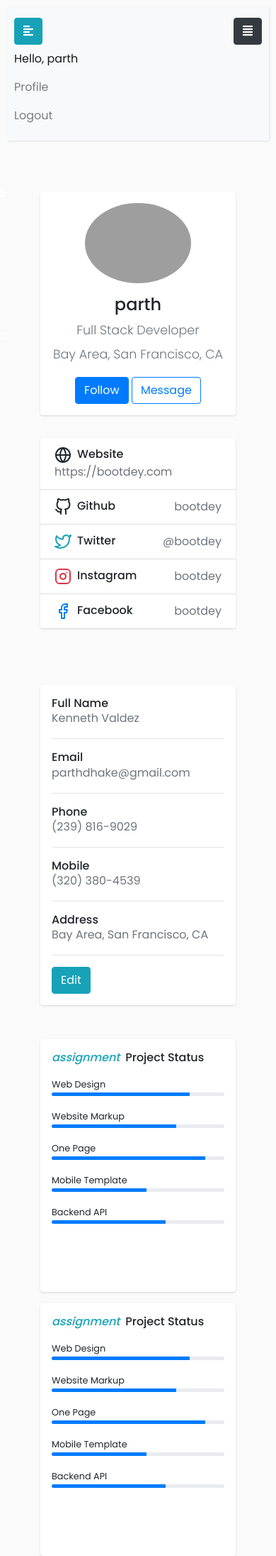
After one commit to parthdhake/kanbanboard-django, a Django app: page /profile in a window 390 px wide, after a click that opens the changed part. The commit adds this page. Shown: the whole page at 71% size. Run offline with Django 3.2, Linux system fonts and the light colour scheme; a user stored in the database is signed in; tables that the repository leaves empty hold one stand-in row (values such as "Sample post"); some libraries are stand-ins or nearby versions; grey boxes are pictures that could not be loaded.

Commit message:
Profile Added

```diff
--- a/home/views.py
+++ b/home/views.py
@@ -6,4 +6,7 @@ from django.contrib.auth.decorators import login_required
 
 @login_required(login_url='login')
 def home(request):
-    return render(request, 'home/dashboard.html')
+
+    user = request.user
+
+    return render(request, 'home/dashboard.html', {'user': user})
--- a/kanbanboard/urls.py
+++ b/kanbanboard/urls.py
@@ -23,4 +23,5 @@ urlpatterns = [
     path('admin/', admin.site.urls),
     path('', include('userAuth.urls')),
     path('home/', include('home.urls')),
+    path('profile', include('userProfile.urls')),
 ] + static(settings.MEDIA_URL, document_root=settings.MEDIA_ROOT)
--- a/static/styles/home.css
+++ b/static/styles/home.css
@@ -84,13 +84,15 @@ span {
 }
 
 #sidebar ul li a {
-  text-align: left;
+  text-align: center;
+  margin: 8px;
 }
 
 #sidebar.active ul li a {
   padding: 20px 10px;
   text-align: center;
   font-size: 0.85em;
+  margin: 8px;
 }
 
 #sidebar.active ul li a i {
@@ -131,6 +133,7 @@ span {
 #sidebar ul li a {
   padding: 10px;
   font-size: 1.1em;
+  margin: 8px !important;
   display: block;
 }
 
@@ -233,6 +236,7 @@ a.article:hover {
   }
   #sidebar ul li a {
     padding: 20px 10px;
+    margin: 8px;
   }
   #sidebar ul li a span {
     font-size: 0.85em;
--- /dev/null
+++ b/static/styles/profile.css
@@ -0,0 +1,47 @@
+.card {
+  box-shadow: 0 1px 3px 0 rgba(0, 0, 0, 0.1), 0 1px 2px 0 rgba(0, 0, 0, 0.06);
+}
+
+.card {
+  position: relative;
+  display: flex;
+  flex-direction: column;
+  margin: 2rem;
+  min-width: 0;
+  word-wrap: break-word;
+  background-color: #fff;
+  background-clip: border-box;
+  border: 0 solid rgba(0, 0, 0, 0.125);
+  border-radius: 0.25rem;
+}
+
+.card-body {
+  flex: 1 1 auto;
+  min-height: 1px;
+  padding: 1rem;
+}
+
+.gutters-sm {
+  margin-right: -8px;
+  margin-left: -8px;
+}
+
+.gutters-sm > .col,
+.gutters-sm > [class*="col-"] {
+  padding-right: 8px;
+  padding-left: 8px;
+}
+.mb-3,
+.my-3 {
+  margin-bottom: 1rem !important;
+}
+
+.bg-gray-300 {
+  background-color: #e2e8f0;
+}
+.h-100 {
+  height: 100% !important;
+}
+.shadow-none {
+  box-shadow: none !important;
+}
--- a/home/templates/home/main.html
+++ b/templates/main.html
@@ -43,53 +43,10 @@
         </div>
 
         <ul class="list-unstyled components">
-          <li class="active">
-            <a
-              href="#homeSubmenu"
-              data-toggle="collapse"
-              aria-expanded="false"
-              class="dropdown-toggle"
-            >
-              <i class="fas fa-home"></i>
-              Home
+          <li>
+            <a href="{% url 'home' %}">
+              <i class="fas fa-clipboard-list"></i> Boards
             </a>
-            <ul class="collapse list-unstyled" id="homeSubmenu">
-              <li>
-                <a href="#">Home 1</a>
-              </li>
-              <li>
-                <a href="#">Home 2</a>
-              </li>
-              <li>
-                <a href="#">Home 3</a>
-              </li>
-            </ul>
-          </li>
-          <li>
-            <a href="#">
-              <i class="fas fa-briefcase"></i>
-              About
-            </a>
-            <a
-              href="#pageSubmenu"
-              data-toggle="collapse"
-              aria-expanded="false"
-              class="dropdown-toggle"
-            >
-              <i class="fas fa-copy"></i>
-              Pages
-            </a>
-            <ul class="collapse list-unstyled" id="pageSubmenu">
-              <li>
-                <a href="#">Page 1</a>
-              </li>
-              <li>
-                <a href="#">Page 2</a>
-              </li>
-              <li>
-                <a href="#">Page 3</a>
-              </li>
-            </ul>
           </li>
           <li>
             <a href="#">
@@ -114,17 +71,13 @@
         <ul class="list-unstyled CTAs">
           <li>
             <a
-              href="https://bootstrapious.com/tutorial/files/sidebar.zip"
+              href="https://github.com/parthdhake/kanbanboard-django"
               class="download"
-              >Download source</a
+              >View Source</a
             >
           </li>
           <li>
-            <a
-              href="https://bootstrapious.com/p/bootstrap-sidebar"
-              class="article"
-              >Back to article</a
-            >
+            <a href="{% url 'logout' %}" class="article">Logout</a>
           </li>
         </ul>
       </nav>
--- a/userAuth/urls.py
+++ b/userAuth/urls.py
@@ -2,9 +2,11 @@ from django.urls import path
 from . import views
 from django.conf import settings
 from django.conf.urls.static import static
+from django.contrib.auth.views import LogoutView
 
 urlpatterns = [
     path('', views.login_signup, name='login_signup'),
     path('login/', views.userlogin, name='login'),
+    path('logout/', LogoutView.as_view(next_page='login'), name='logout'),
     path('signup/', views.signup, name='signup'),
 ] + static(settings.MEDIA_URL, document_root=settings.MEDIA_ROOT)
--- a/userAuth/views.py
+++ b/userAuth/views.py
@@ -1,7 +1,7 @@
-from .formtemplate import RegisterForm
+from templates.formtemplate import RegisterForm
 
 from django.shortcuts import redirect, render
-from django.contrib.auth import authenticate, login
+from django.contrib.auth import authenticate, login, logout
 
 
 # Create your views here.
--- /dev/null
+++ b/userProfile/templates/userProfile/profile.html
@@ -0,0 +1,425 @@
+{% extends 'main.html' %} {% load static %} {% block content %}
+<link rel="stylesheet" href="{% static 'styles/profile.css' %}" />
+
+<div class="content" style="margin: 10px; width: 100%">
+  <!-- Page Content  -->
+  <nav class="navbar navbar-expand-lg navbar-light bg-light">
+    <div class="container-fluid">
+      <button type="button" id="sidebarCollapse" class="btn btn-info">
+        <i class="fas fa-align-left"></i>
+        <span></span>
+      </button>
+      <button
+        class="btn btn-dark d-inline-block d-lg-none ml-auto"
+        type="button"
+        data-toggle="collapse"
+        data-target="#navbarSupportedContent"
+        aria-controls="navbarSupportedContent"
+        aria-expanded="false"
+        aria-label="Toggle navigation"
+      >
+        <i class="fas fa-align-justify"></i>
+      </button>
+
+      <div class="collapse navbar-collapse" id="navbarSupportedContent">
+        <ul class="nav navbar-nav ml-auto">
+          <li class="nav-item active">
+            <a class="nav-link" href="#">Hello, {{user}}</a>
+          </li>
+          <li class="nav-item">
+            <a class="nav-link" href="{% url 'profile' %}">Profile</a>
+          </li>
+          <li class="nav-item">
+            <a class="nav-link" href="{% url 'logout' %}">Logout</a>
+          </li>
+        </ul>
+      </div>
+    </div>
+  </nav>
+  <div class="container">
+    <div class="main-body">
+      <div class="row gutters-sm">
+        <div class="col-md-4 mb-3">
+          <div class="card">
+            <div class="card-body">
+              <div class="d-flex flex-column align-items-center text-center">
+                <img
+                  src="https://bootdey.com/img/Content/avatar/avatar7.png"
+                  alt="Admin"
+                  class="rounded-circle"
+                  width="150"
+                />
+                <div class="mt-3">
+                  <h4>{{user.username}}</h4>
+                  <p class="text-secondary mb-1">Full Stack Developer</p>
+                  <p class="text-muted font-size-sm">
+                    Bay Area, San Francisco, CA
+                  </p>
+                  <button class="btn btn-primary">Follow</button>
+                  <button class="btn btn-outline-primary">Message</button>
+                </div>
+              </div>
+            </div>
+          </div>
+          <div class="card mt-3">
+            <ul class="list-group list-group-flush">
+              <li
+                class="
+                  list-group-item
+                  d-flex
+                  justify-content-between
+                  align-items-center
+                  flex-wrap
+                "
+              >
+                <h6 class="mb-0">
+                  <svg
+                    xmlns="http://www.w3.org/2000/svg"
+                    width="24"
+                    height="24"
+                    viewBox="0 0 24 24"
+                    fill="none"
+                    stroke="currentColor"
+                    stroke-width="2"
+                    stroke-linecap="round"
+                    stroke-linejoin="round"
+                    class="feather feather-globe mr-2 icon-inline"
+                  >
+                    <circle cx="12" cy="12" r="10"></circle>
+                    <line x1="2" y1="12" x2="22" y2="12"></line>
+                    <path
+                      d="M12 2a15.3 15.3 0 0 1 4 10 15.3 15.3 0 0 1-4 10 15.3 15.3 0 0 1-4-10 15.3 15.3 0 0 1 4-10z"
+                    ></path></svg
+                  >Website
+                </h6>
+                <span class="text-secondary">https://bootdey.com</span>
+              </li>
+              <li
+                class="
+                  list-group-item
+                  d-flex
+                  justify-content-between
+                  align-items-center
+                  flex-wrap
+                "
+              >
+                <h6 class="mb-0">
+                  <svg
+                    xmlns="http://www.w3.org/2000/svg"
+                    width="24"
+                    height="24"
+                    viewBox="0 0 24 24"
+                    fill="none"
+                    stroke="currentColor"
+                    stroke-width="2"
+                    stroke-linecap="round"
+                    stroke-linejoin="round"
+                    class="feather feather-github mr-2 icon-inline"
+                  >
+                    <path
+                      d="M9 19c-5 1.5-5-2.5-7-3m14 6v-3.87a3.37 3.37 0 0 0-.94-2.61c3.14-.35 6.44-1.54 6.44-7A5.44 5.44 0 0 0 20 4.77 5.07 5.07 0 0 0 19.91 1S18.73.65 16 2.48a13.38 13.38 0 0 0-7 0C6.27.65 5.09 1 5.09 1A5.07 5.07 0 0 0 5 4.77a5.44 5.44 0 0 0-1.5 3.78c0 5.42 3.3 6.61 6.44 7A3.37 3.37 0 0 0 9 18.13V22"
+                    ></path></svg
+                  >Github
+                </h6>
+                <span class="text-secondary">bootdey</span>
+              </li>
+              <li
+                class="
+                  list-group-item
+                  d-flex
+                  justify-content-between
+                  align-items-center
+                  flex-wrap
+                "
+              >
+                <h6 class="mb-0">
+                  <svg
+                    xmlns="http://www.w3.org/2000/svg"
+                    width="24"
+                    height="24"
+                    viewBox="0 0 24 24"
+                    fill="none"
+                    stroke="currentColor"
+                    stroke-width="2"
+                    stroke-linecap="round"
+                    stroke-linejoin="round"
+                    class="feather feather-twitter mr-2 icon-inline text-info"
+                  >
+                    <path
+                      d="M23 3a10.9 10.9 0 0 1-3.14 1.53 4.48 4.48 0 0 0-7.86 3v1A10.66 10.66 0 0 1 3 4s-4 9 5 13a11.64 11.64 0 0 1-7 2c9 5 20 0 20-11.5a4.5 4.5 0 0 0-.08-.83A7.72 7.72 0 0 0 23 3z"
+                    ></path></svg
+                  >Twitter
+                </h6>
+                <span class="text-secondary">@bootdey</span>
+              </li>
+              <li
+                class="
+                  list-group-item
+                  d-flex
+                  justify-content-between
+                  align-items-center
+                  flex-wrap
+                "
+              >
+                <h6 class="mb-0">
+                  <svg
+                    xmlns="http://www.w3.org/2000/svg"
+                    width="24"
+                    height="24"
+                    viewBox="0 0 24 24"
+                    fill="none"
+                    stroke="currentColor"
+                    stroke-width="2"
+                    stroke-linecap="round"
+                    stroke-linejoin="round"
+                    class="
+                      feather feather-instagram
+                      mr-2
+                      icon-inline
+                      text-danger
+                    "
+                  >
+                    <rect
+                      x="2"
+                      y="2"
+                      width="20"
+                      height="20"
+                      rx="5"
+                      ry="5"
+                    ></rect>
+                    <path
+                      d="M16 11.37A4 4 0 1 1 12.63 8 4 4 0 0 1 16 11.37z"
+                    ></path>
+                    <line x1="17.5" y1="6.5" x2="17.51" y2="6.5"></line></svg
+                  >Instagram
+                </h6>
+                <span class="text-secondary">bootdey</span>
+              </li>
+              <li
+                class="
+                  list-group-item
+                  d-flex
+                  justify-content-between
+                  align-items-center
+                  flex-wrap
+                "
+              >
+                <h6 class="mb-0">
+                  <svg
+                    xmlns="http://www.w3.org/2000/svg"
+                    width="24"
+                    height="24"
+                    viewBox="0 0 24 24"
+                    fill="none"
+                    stroke="currentColor"
+                    stroke-width="2"
+                    stroke-linecap="round"
+                    stroke-linejoin="round"
+                    class="
+                      feather feather-facebook
+                      mr-2
+                      icon-inline
+                      text-primary
+                    "
+                  >
+                    <path
+                      d="M18 2h-3a5 5 0 0 0-5 5v3H7v4h3v8h4v-8h3l1-4h-4V7a1 1 0 0 1 1-1h3z"
+                    ></path></svg
+                  >Facebook
+                </h6>
+                <span class="text-secondary">bootdey</span>
+              </li>
+            </ul>
+          </div>
+        </div>
+        <div class="col-md-8">
+          <div class="card mb-3">
+            <div class="card-body">
+              <div class="row">
+                <div class="col-sm-3">
+                  <h6 class="mb-0">Full Name</h6>
+                </div>
+                <div class="col-sm-9 text-secondary">Kenneth Valdez</div>
+              </div>
+              <hr />
+              <div class="row">
+                <div class="col-sm-3">
+                  <h6 class="mb-0">Email</h6>
+                </div>
+                <div class="col-sm-9 text-secondary">{{user.email}}</div>
+              </div>
+              <hr />
+              <div class="row">
+                <div class="col-sm-3">
+                  <h6 class="mb-0">Phone</h6>
+                </div>
+                <div class="col-sm-9 text-secondary">(239) 816-9029</div>
+              </div>
+              <hr />
+              <div class="row">
+                <div class="col-sm-3">
+                  <h6 class="mb-0">Mobile</h6>
+                </div>
+                <div class="col-sm-9 text-secondary">(320) 380-4539</div>
+              </div>
+              <hr />
+              <div class="row">
+                <div class="col-sm-3">
+                  <h6 class="mb-0">Address</h6>
+                </div>
+                <div class="col-sm-9 text-secondary">
+                  Bay Area, San Francisco, CA
+                </div>
+              </div>
+              <hr />
+              <div class="row">
+                <div class="col-sm-12">
+                  <a
+                    class="btn btn-info"
+                    target="__blank"
+                    href="https://www.bootdey.com/snippets/view/profile-edit-data-and-skills"
+                    >Edit</a
+                  >
+                </div>
+              </div>
+            </div>
+          </div>
+
+          <div class="row gutters-sm">
+            <div class="col-sm-6 mb-3">
+              <div class="card h-100">
+                <div class="card-body">
+                  <h6 class="d-flex align-items-center mb-3">
+                    <i class="material-icons text-info mr-2">assignment</i
+                    >Project Status
+                  </h6>
+                  <small>Web Design</small>
+                  <div class="progress mb-3" style="height: 5px">
+                    <div
+                      class="progress-bar bg-primary"
+                      role="progressbar"
+                      style="width: 80%"
+                      aria-valuenow="80"
+                      aria-valuemin="0"
+                      aria-valuemax="100"
+                    ></div>
+                  </div>
+                  <small>Website Markup</small>
+                  <div class="progress mb-3" style="height: 5px">
+                    <div
+                      class="progress-bar bg-primary"
+                      role="progressbar"
+                      style="width: 72%"
+                      aria-valuenow="72"
+                      aria-valuemin="0"
+                      aria-valuemax="100"
+                    ></div>
+                  </div>
+                  <small>One Page</small>
+                  <div class="progress mb-3" style="height: 5px">
+                    <div
+                      class="progress-bar bg-primary"
+                      role="progressbar"
+                      style="width: 89%"
+                      aria-valuenow="89"
+                      aria-valuemin="0"
+                      aria-valuemax="100"
+                    ></div>
+                  </div>
+                  <small>Mobile Template</small>
+                  <div class="progress mb-3" style="height: 5px">
+                    <div
+                      class="progress-bar bg-primary"
+                      role="progressbar"
+                      style="width: 55%"
+                      aria-valuenow="55"
+                      aria-valuemin="0"
+                      aria-valuemax="100"
+                    ></div>
+                  </div>
+                  <small>Backend API</small>
+                  <div class="progress mb-3" style="height: 5px">
+                    <div
+                      class="progress-bar bg-primary"
+                      role="progressbar"
+                      style="width: 66%"
+                      aria-valuenow="66"
+                      aria-valuemin="0"
+                      aria-valuemax="100"
+                    ></div>
+                  </div>
+                </div>
+              </div>
+            </div>
+            <div class="col-sm-6 mb-3">
+              <div class="card h-100">
+                <div class="card-body">
+                  <h6 class="d-flex align-items-center mb-3">
+                    <i class="material-icons text-info mr-2">assignment</i
+                    >Project Status
+                  </h6>
+                  <small>Web Design</small>
+                  <div class="progress mb-3" style="height: 5px">
+                    <div
+                      class="progress-bar bg-primary"
+                      role="progressbar"
+                      style="width: 80%"
+                      aria-valuenow="80"
+                      aria-valuemin="0"
+                      aria-valuemax="100"
+                    ></div>
+                  </div>
+                  <small>Website Markup</small>
+                  <div class="progress mb-3" style="height: 5px">
+                    <div
+                      class="progress-bar bg-primary"
+                      role="progressbar"
+                      style="width: 72%"
+                      aria-valuenow="72"
+                      aria-valuemin="0"
+                      aria-valuemax="100"
+                    ></div>
+                  </div>
+                  <small>One Page</small>
+                  <div class="progress mb-3" style="height: 5px">
+                    <div
+                      class="progress-bar bg-primary"
+                      role="progressbar"
+                      style="width: 89%"
+                      aria-valuenow="89"
+                      aria-valuemin="0"
+                      aria-valuemax="100"
+                    ></div>
+                  </div>
+                  <small>Mobile Template</small>
+                  <div class="progress mb-3" style="height: 5px">
+                    <div
+                      class="progress-bar bg-primary"
+                      role="progressbar"
+                      style="width: 55%"
+                      aria-valuenow="55"
+                      aria-valuemin="0"
+                      aria-valuemax="100"
+                    ></div>
+                  </div>
+                  <small>Backend API</small>
+                  <div class="progress mb-3" style="height: 5px">
+                    <div
+                      class="progress-bar bg-primary"
+                      role="progressbar"
+                      style="width: 66%"
+                      aria-valuenow="66"
+                      aria-valuemin="0"
+                      aria-valuemax="100"
+                    ></div>
+                  </div>
+                </div>
+              </div>
+            </div>
+          </div>
+        </div>
+      </div>
+    </div>
+  </div>
+</div>
+{% endblock content %}
--- /dev/null
+++ b/userProfile/urls.py
@@ -0,0 +1,6 @@
+from django.urls import path
+from . import views
+
+urlpatterns = [
+    path('', views.userProfile, name='profile'),
+]
--- a/userProfile/views.py
+++ b/userProfile/views.py
@@ -1,3 +1,10 @@
 from django.shortcuts import render
+from django.contrib.auth.decorators import login_required
 
 # Create your views here.
+
+
+@login_required(login_url='login')
+def userProfile(request):
+    user = request.user
+    return render(request, 'userProfile/profile.html', {"user": user})
```
Also changed, not shown: home/templates/home/dashboard.html (+4 -7 lines), kanbanboard/settings.py (+5 -2 lines), requirements.txt (+2 -121 lines), templates/form-template.py (deleted, +0 -17 lines), db.sqlite3, templates/formtemplate.py (renamed from userAuth/formtemplate.py).
